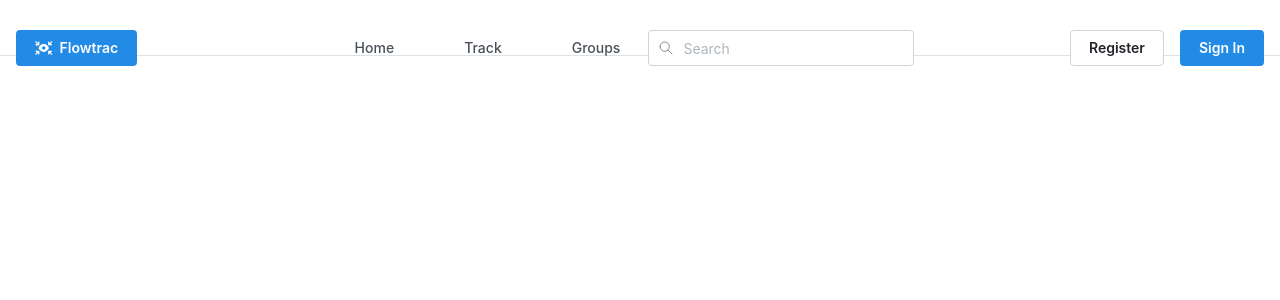
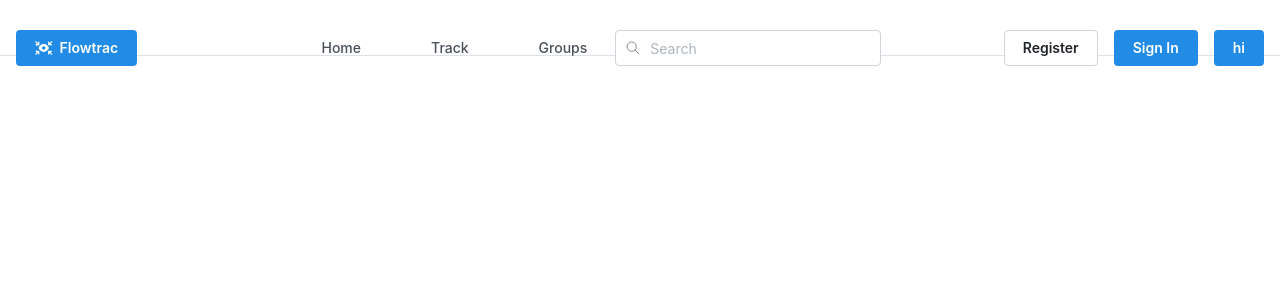
Before and after one commit to mkk100/Flowtrack, a Next.js app in the folder frontend/: page / in a window 1280 px wide. Shown: the top 300 px of the page. Built offline with nearby package versions, Linux system fonts and the light colour scheme.

Commit message:
change button

```diff
--- a/frontend/components/NavBar.tsx
+++ b/frontend/components/NavBar.tsx
@@ -67,6 +67,7 @@ export function NavBar() {
           <Button>
             <Link href="/sign-up">Sign In</Link>
           </Button>
+          <Button>hi</Button>
         </Group>
       </div>
     </header>
```
